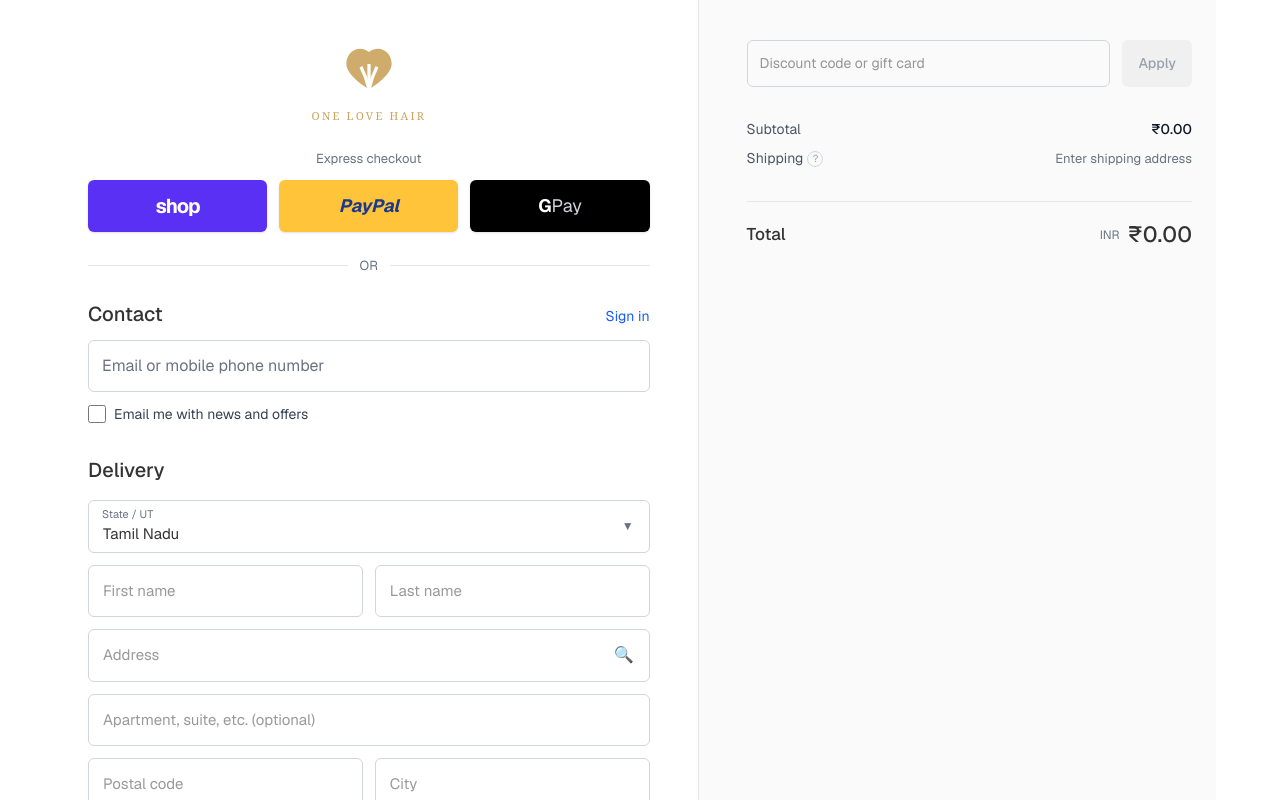
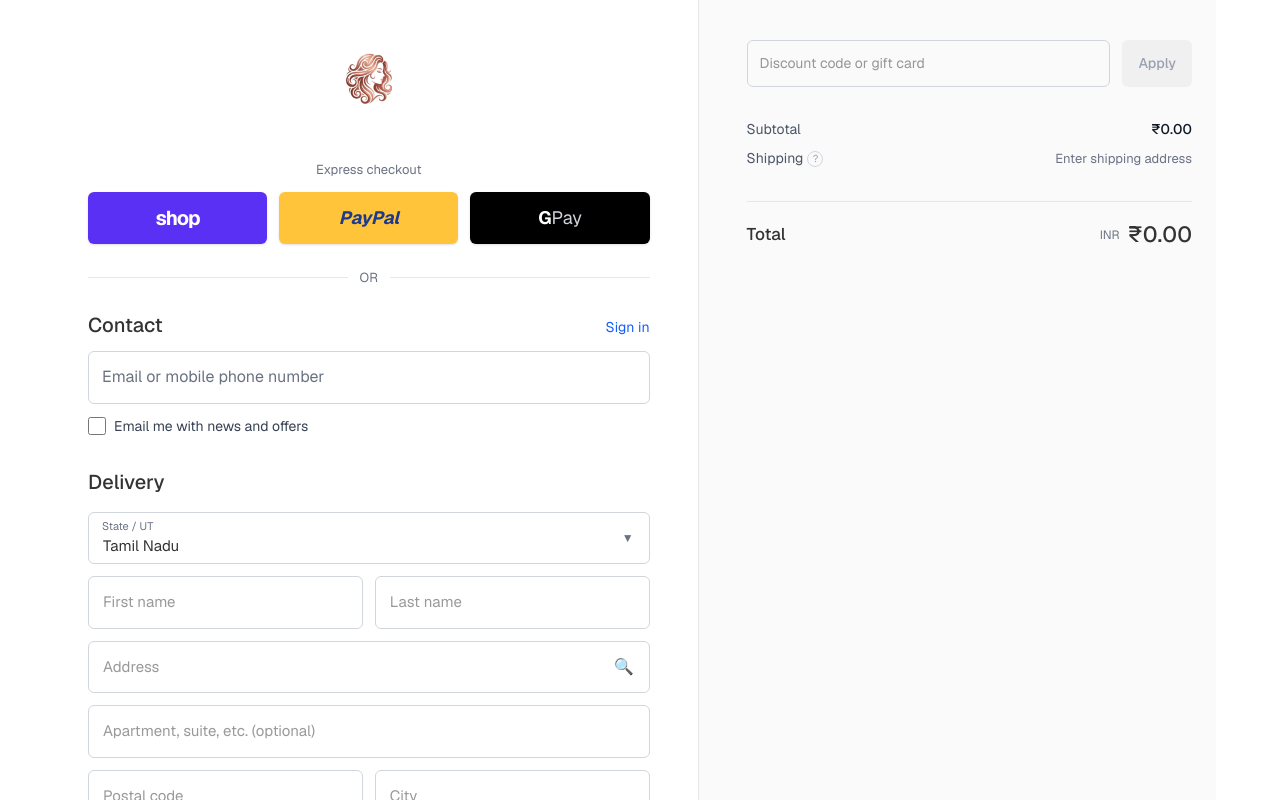
Before and after one commit to stbavankumarbaskar-cloud/Hair_extensions_website, a Next.js app: page /checkout in a window 1280 px wide. Shown: the top 800 px of the page. Built offline with nearby package versions, Linux system fonts and the light colour scheme.

Commit message:
Fixed logo in footer/checkout, updated browser tab icon, and resolved build/TS errors

```diff
--- a/check_reviews.ts
+++ b/check_reviews.ts
@@ -6,7 +6,7 @@
     console.log('Reviews in DB:', rows);
     process.exit(0);
   } catch (err) {
-    console.error('Error:', err.message);
+    console.error('Error:', (err as any).message);
     process.exit(1);
   }
 }
--- a/src/app/api/reviews/[id]/route.ts
+++ b/src/app/api/reviews/[id]/route.ts
@@ -3,7 +3,7 @@
 
 export async function DELETE(
   request: Request,
-  { params }: { params: { id: string } }
+  { params }: { params: Promise<{ id: string }> }
 ) {
   try {
     const { id } = await params;
--- a/src/app/checkout/page.tsx
+++ b/src/app/checkout/page.tsx
@@ -81,13 +81,11 @@
           {/* Logo */}
           <div className="flex flex-col items-center mb-6">
             <Link href="/" className="cursor-pointer flex flex-col items-center">
-              <svg className="w-16 h-16 text-[#CAA45D] mb-1" viewBox="0 0 24 24" fill="currentColor">
-                <path d="M12 4.5C8 1.5 3.5 4.5 3.5 9c0 4.5 8.5 9.5 8.5 9.5s8.5-5 8.5-9.5C20.5 4.5 16 1.5 12 4.5Z" opacity="0.9" />
-                <path d="M12 18.5C12 18.5 11 14 9 10" stroke="white" strokeWidth="1.2" fill="none" />
-                <path d="M12 18.5C12 18.5 13 14 15 10" stroke="white" strokeWidth="1.2" fill="none" />
-                <path d="M12 18.5L12 9" stroke="white" strokeWidth="1.2" fill="none" />
-              </svg>
-              <span className="font-serif text-[11px] tracking-[0.2em] text-[#CAA45D]">ONE LOVE HAIR</span>
+              <img
+                src="/logo1.png"
+                alt="One Love Hair Logo"
+                className="h-24 w-auto object-contain"
+              />
             </Link>
           </div>
 
--- a/src/app/layout.tsx
+++ b/src/app/layout.tsx
@@ -18,7 +18,12 @@
   title: "Love Hair Extensions",
   description: "Love Hair Extensions",
   icons: {
-    icon: "/logo1.png",
+    icon: [
+      { url: "/logo1.png" },
+      { url: "/logo1.png", sizes: "32x32", type: "image/png" },
+    ],
+    shortcut: "/logo1.png",
+    apple: "/logo1.png",
   },
 };
 
--- a/src/app/products/page.tsx
+++ b/src/app/products/page.tsx
@@ -1,4 +1,4 @@
-import React from 'react';
+import React, { Suspense } from 'react';
 import pool from '@/lib/db';
 import ProductsListClient from '@/app/products/ProductsListClient';
 
@@ -15,7 +15,9 @@
 
   return (
     <div className="min-h-screen bg-white">
-      <ProductsListClient initialProducts={products} />
+      <Suspense fallback={<div className="min-h-screen bg-white flex items-center justify-center">Loading products...</div>}>
+        <ProductsListClient initialProducts={products} />
+      </Suspense>
     </div>
   );
 }
--- a/src/components/Footer.tsx
+++ b/src/components/Footer.tsx
@@ -50,12 +50,13 @@
 
           <div className="grid grid-cols-1 md:grid-cols-4 gap-12 mb-16">
             <div className="col-span-1 md:col-span-1 flex flex-col items-center md:items-start text-center md:text-left">
-              <div className="flex items-center mb-6">
-                <div className="flex flex-col items-center justify-center border-2 border-amber-600 rounded-full w-10 h-10 mr-2">
-                   <span className="text-amber-600 font-serif font-bold text-sm">LH</span>
-                </div>
-                <span className="font-serif font-semibold text-xl tracking-wider text-white">{settings.site_name || 'LOVE HAIR'}</span>
-              </div>
+              <Link href="/" className="flex items-center mb-6">
+                <img
+                  src="/logo1.png"
+                  alt={settings.site_name || "One Love Hair Logo"}
+                  className="h-20 w-auto object-contain mix-blend-screen brightness-125"
+                />
+              </Link>
               <p className="text-zinc-400 text-sm mb-6 max-w-sm">
                 {settings.about_text || 'Premium 100% human hair extensions, wigs, and bundles. Guaranteed luxury & quality.'}
               </p>
```
